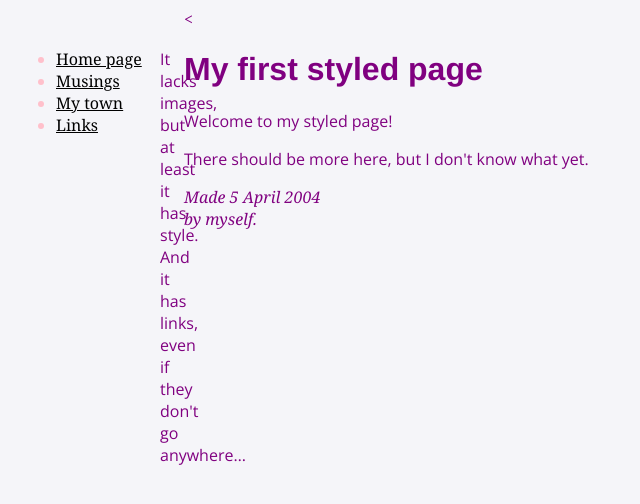
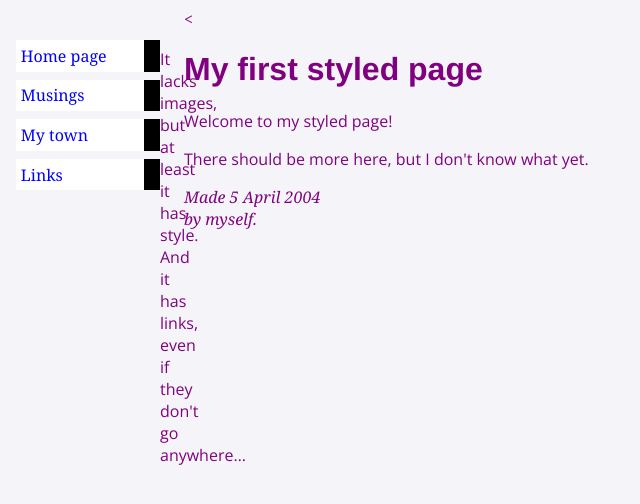
Before and after one commit to TheTriangleTrippa/Portfolio, a Jekyll site: the page built from index.html, in a window 1280 px wide. Shown: the top 504 px of the page, without its empty margins (0-640 px from the left). Built offline with Jekyll 4.4.1, drawn with Linux system fonts in a browser that asks for light colours; nearby versions of some CDN libraries.

Commit message:
Update profile.html

```diff
--- a/_includes/profile.html
+++ b/_includes/profile.html
@@ -10,6 +10,9 @@
     color: purple;
     background-color: #d8da3d }
         ul.navbar {
+          list-style-type: none;
+    padding: 0;
+    margin: 0;
     position: absolute;
     color: pink;
     top: 2em;
@@ -23,6 +26,17 @@
         h1 {
     font-family: Helvetica, Geneva, Arial,
           SunSans-Regular, sans-serif }
+      ul.navbar li {
+    background: white;
+    margin: 0.5em 0;
+    padding: 0.3em;
+    border-right: 1em solid black }
+  ul.navbar a {
+    text-decoration: none }
+  a:link {
+    color: blue }
+  a:visited {
+    color: purple }
   </style>
 </head>
 
```
